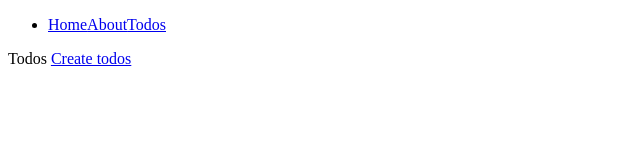
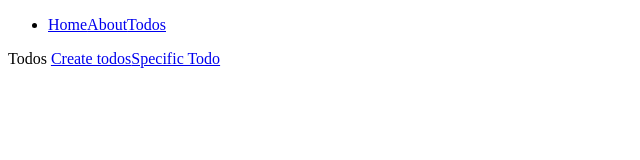
Before and after one commit to khizerdev/Nuxt-3, a Nuxt app: page /todos in a window 1280 px wide. Shown: the top 160 px of the page, without its empty margins (0-640 px from the left). Built offline with nearby package versions, Linux system fonts and the light colour scheme.

Commit message:
pages with params

```diff
--- a/pages/todos/index.vue
+++ b/pages/todos/index.vue
@@ -2,6 +2,7 @@
     <div>
         Todos
         <nuxt-link :to="{ name: 'todos-create'}">Create todos</nuxt-link>
+        <nuxt-link :to="{ name: 'todos-todo-id' , params : { id: 5}}">Specific Todo</nuxt-link>
     </div>
 </template>
 
--- /dev/null
+++ b/pages/todos/todo-[id].vue
@@ -0,0 +1,5 @@
+<template>
+    <div>
+        Todo {{$route.params.id}}
+    </div>
+</template>
```
